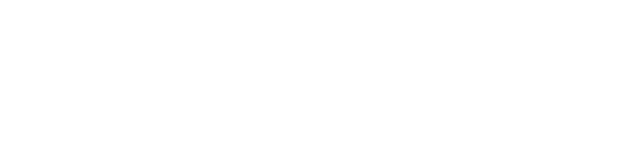
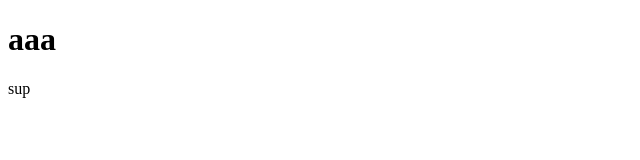
Before and after one commit to chu-ming/20220313, a plain HTML site: page index.html in a window 1280 px wide. Shown: the whole page, without its empty margins (0-640 px from the left). Drawn offline with Linux system fonts and the light colour scheme.

Commit message:
vscode測試

```diff
--- a/index.html
+++ b/index.html
@@ -7,6 +7,7 @@
     <title>Document</title>
 </head>
 <body>
-
+    <h1>aaa</h1>
+    <p>sup</p>
 </body>
 </html>
```
